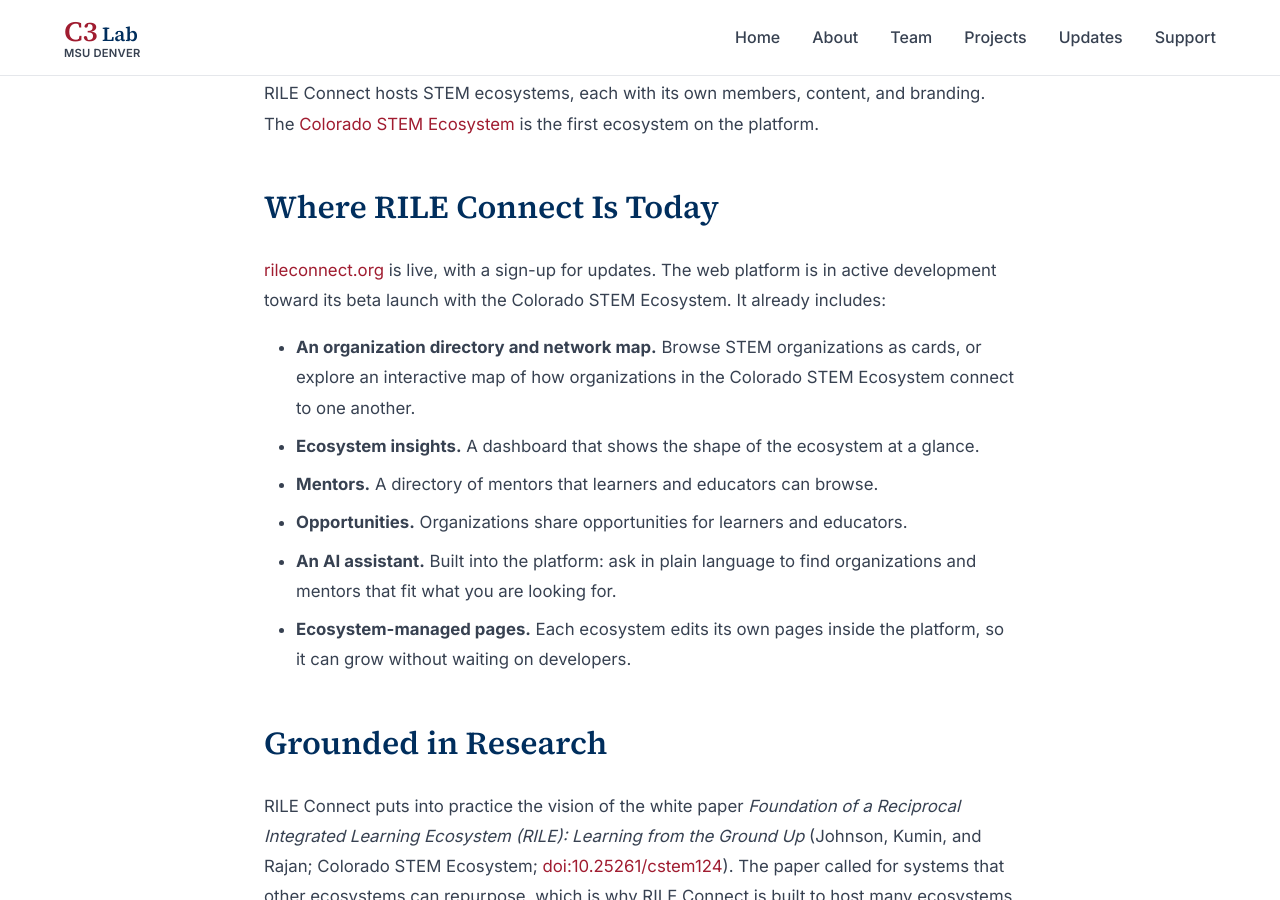
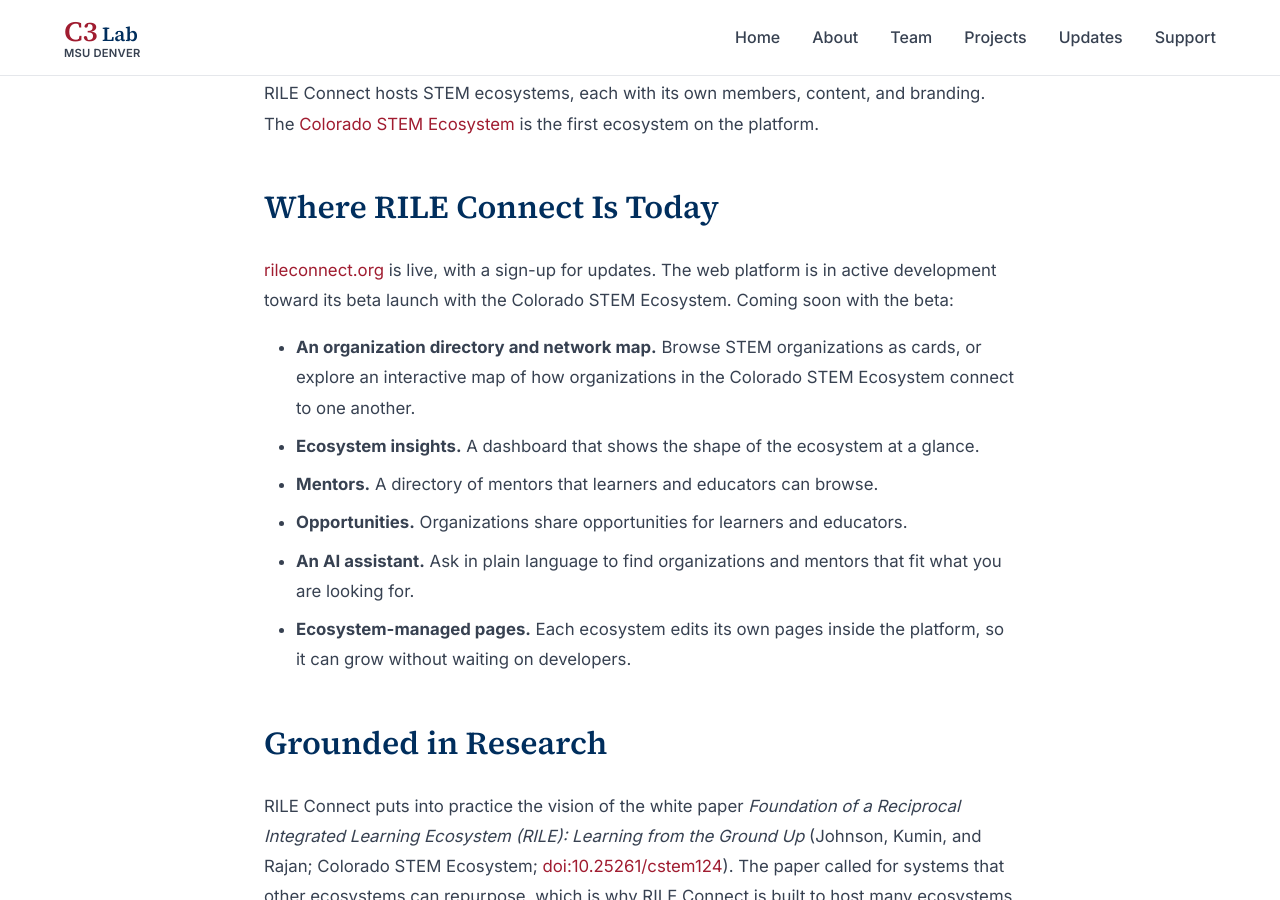
Before and after one commit to msu-denver/c3-lab, a Jekyll site: the page built from _projects/rile-connect.md, in a window 1280 px wide and 900 px high, scrolled down 771 px. Built offline with Jekyll 4.4.1, drawn with Linux system fonts in a browser that asks for light colours.

Commit message:
content: describe RILE Connect's beta features as coming soon
The features are on the development site, not yet public, so the RILE
Connect page and homepage card list them as coming with the beta rather
than as already included.

Co-Authored-By: Claude Opus 5.5 <noreply@anthropic.com>

```diff
--- a/_projects/rile-connect.md
+++ b/_projects/rile-connect.md
@@ -23,13 +23,13 @@ RILE Connect hosts STEM ecosystems, each with its own members, content, and bran
 
 ## Where RILE Connect Is Today
 
-[rileconnect.org](https://rileconnect.org) is live, with a sign-up for updates. The web platform is in active development toward its beta launch with the Colorado STEM Ecosystem. It already includes:
+[rileconnect.org](https://rileconnect.org) is live, with a sign-up for updates. The web platform is in active development toward its beta launch with the Colorado STEM Ecosystem. Coming soon with the beta:
 
 - **An organization directory and network map.** Browse STEM organizations as cards, or explore an interactive map of how organizations in the Colorado STEM Ecosystem connect to one another.
 - **Ecosystem insights.** A dashboard that shows the shape of the ecosystem at a glance.
 - **Mentors.** A directory of mentors that learners and educators can browse.
 - **Opportunities.** Organizations share opportunities for learners and educators.
-- **An AI assistant.** Built into the platform: ask in plain language to find organizations and mentors that fit what you are looking for.
+- **An AI assistant.** Ask in plain language to find organizations and mentors that fit what you are looking for.
 - **Ecosystem-managed pages.** Each ecosystem edits its own pages inside the platform, so it can grow without waiting on developers.
 
 ## Grounded in Research
--- a/index.html
+++ b/index.html
@@ -69,7 +69,7 @@ title: Home
         <h3 class="project-card-title">RILE Connect</h3>
         <span class="project-card-funding">SIPA GovGrants</span>
         <p class="project-card-description">
-          A statewide STEM platform connecting K-12 schools, higher education, nonprofits, and industry. Preparing to launch with the Colorado STEM Ecosystem: an organization network map, mentors, opportunities, and an AI assistant.
+          A statewide STEM platform connecting K-12 schools, higher education, nonprofits, and industry. Coming soon with the Colorado STEM Ecosystem: an organization network map, mentors, opportunities, and an AI assistant.
         </p>
         <a href="{{ '/projects/rile-connect/' | relative_url }}" class="project-card-link">
           Learn more
```
